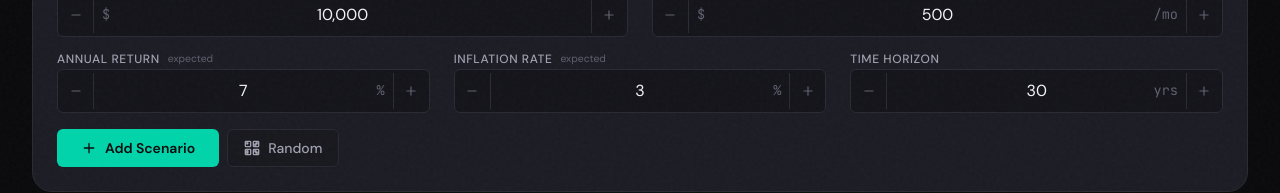
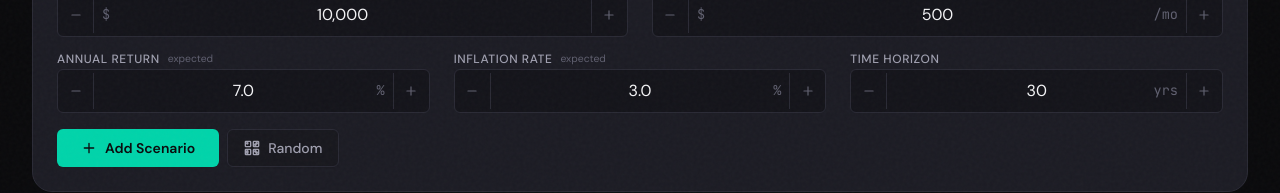
Before and after one commit to kaminskypavel/compound-interest-calculator, a React (Vite) app: page / in a window 1280 px wide. Shown: the part 219-412 px from the top of the page. Built offline with nearby package versions, Linux system fonts and the light colour scheme.

Commit message:
feat: enhance number formatting in NumberInput to support decimal display based on step value

```diff
--- a/src/components/CalculatorForm.tsx
+++ b/src/components/CalculatorForm.tsx
@@ -43,6 +43,7 @@ interface NumberInputProps {
 
 function NumberInput({ value, onChange, min = 0, max, step = 1, prefix, suffix }: NumberInputProps) {
   const [isFocused, setIsFocused] = useState(false);
+  const [inputValue, setInputValue] = useState(String(value));
 
   const increment = () => {
     const newValue = value + step;
@@ -58,8 +59,12 @@ function NumberInput({ value, onChange, min = 0, max, step = 1, prefix, suffix }
     }
   };
 
-  // Format number with thousand separators
+  // Format number with thousand separators, preserving decimals for rates
   const formatNumber = (num: number): string => {
+    // Check if step indicates we want decimal display
+    if (step < 1) {
+      return num.toLocaleString('en-US', { minimumFractionDigits: 1, maximumFractionDigits: 2 });
+    }
     return num.toLocaleString('en-US');
   };
 
@@ -86,9 +91,18 @@ function NumberInput({ value, onChange, min = 0, max, step = 1, prefix, suffix }
       <input
         type="text"
         inputMode="decimal"
-        value={isFocused ? value : formatNumber(value)}
-        onChange={(e) => onChange(parseNumber(e.target.value))}
-        onFocus={() => setIsFocused(true)}
+        value={isFocused ? inputValue : formatNumber(value)}
+        onChange={(e) => {
+          setInputValue(e.target.value);
+          const parsed = parseNumber(e.target.value);
+          if (!isNaN(parsed)) {
+            onChange(parsed);
+          }
+        }}
+        onFocus={() => {
+          setIsFocused(true);
+          setInputValue(String(value));
+        }}
         onBlur={() => setIsFocused(false)}
         className="number-input-field"
       />
```
